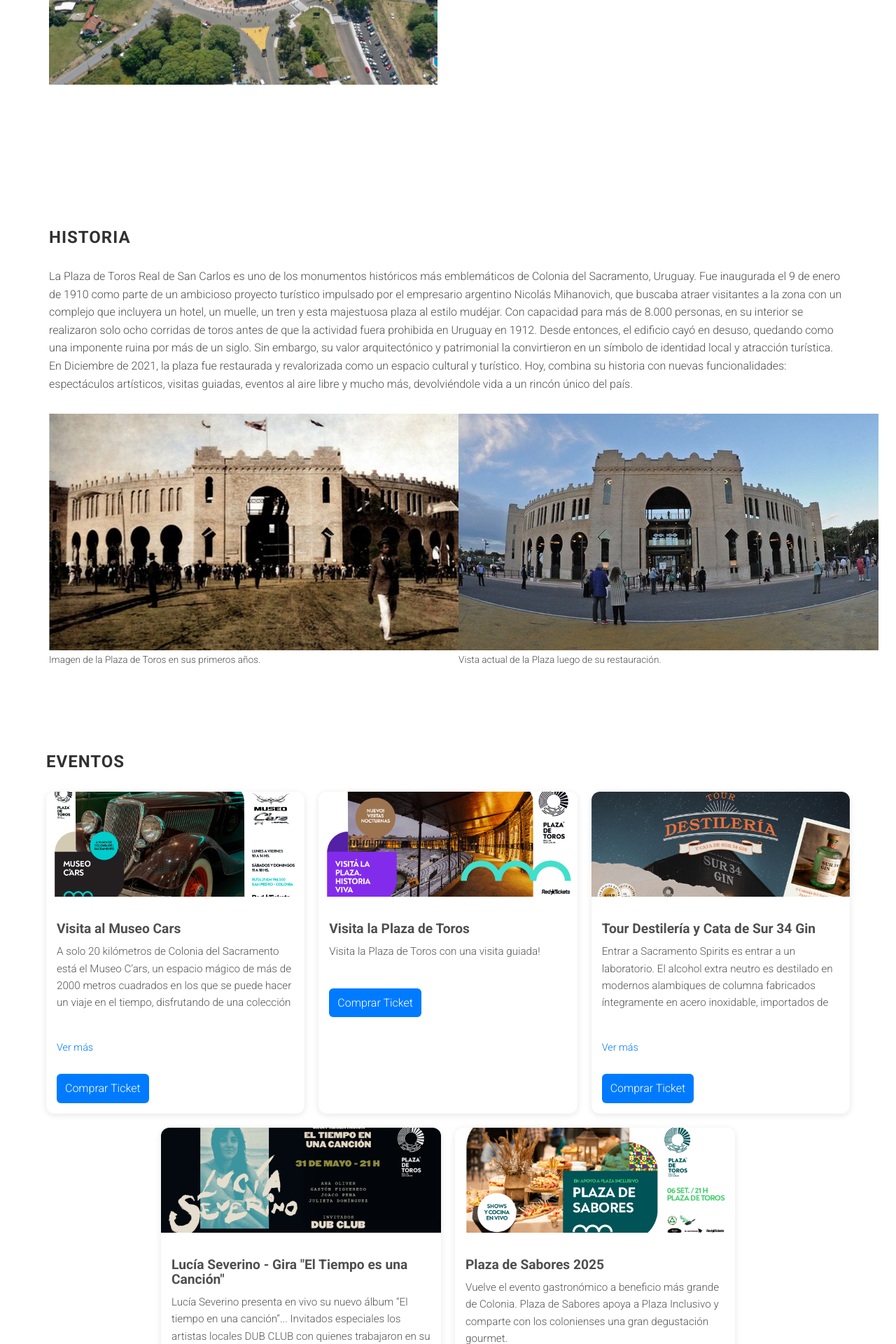
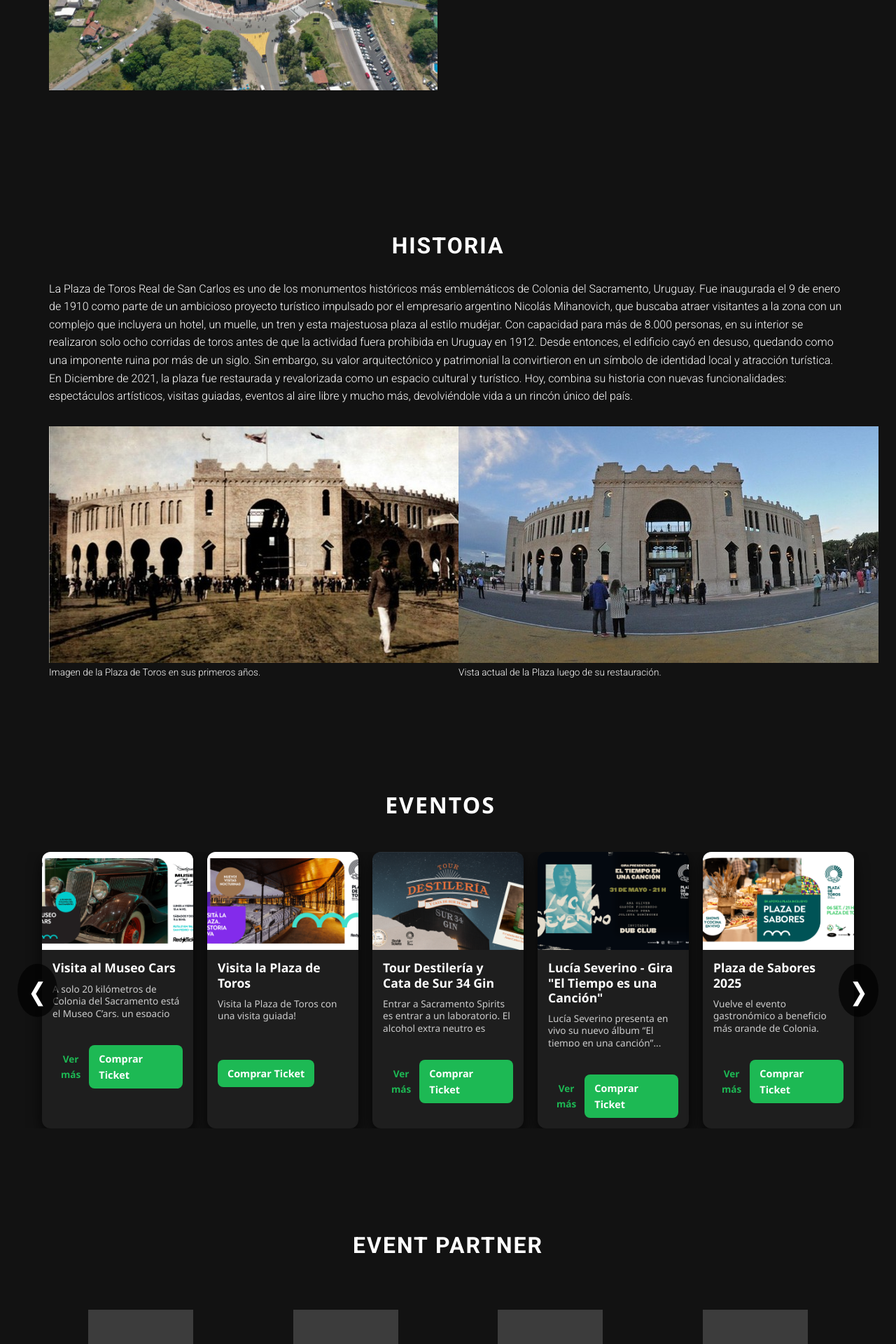
Before and after one commit to Citadin2025/demo-proyecto-plazatoros, a PHP site: page / in a window 1280 px wide. Shown: the part 1400-3320 px from the top of the page at 70% size. Run offline with PHP 8.4, Linux system fonts and the light colour scheme; some libraries are stand-ins or nearby versions; grey boxes are pictures that could not be loaded.

Commit message:
Seccion Eventos y Carrusel de las card terminado

```diff
--- a/assets/css/main.css
+++ b/assets/css/main.css
@@ -2,6 +2,7 @@
  * 1. Google Font
  */
 @import url(http://fonts.googleapis.com/css?family=Roboto:300,400,700);
+
 /*
  * 2.0 Global Style
  */
@@ -11,7 +12,8 @@ html {
 }
 
 body {
-  color: #4e4e4e;
+  overflow-x: hidden;
+  color: #fff;
   font-family: 'Roboto', sans-serif;
   font-size: 16px;
   font-weight: 300;
@@ -23,6 +25,7 @@ body {
 a {
   color: #000;
 }
+
 a:focus {
   outline: none;
 }
@@ -45,15 +48,20 @@ ul li {
   margin-bottom: 10px;
 }
 
-.custom-list-icon, .list-arrow-right {
+.custom-list-icon,
+.list-arrow-right {
   list-style-type: none;
   padding: 0;
 }
-.custom-list-icon li, .list-arrow-right li {
+
+.custom-list-icon li,
+.list-arrow-right li {
   position: relative;
   padding-left: 20px;
 }
-.custom-list-icon li::before, .list-arrow-right li::before {
+
+.custom-list-icon li::before,
+.list-arrow-right li::before {
   position: absolute;
   left: 0;
   color: #4e4e4e;
@@ -64,19 +72,24 @@ ul li {
   list-style-type: none;
   padding: 0;
 }
+
 .social-block li {
   display: inline-block;
 }
+
 .social-block li a {
   display: inline-block;
   height: 32px;
   width: 32px;
   color: #4e4e4e;
 }
+
 .social-block li a i {
   font-size: 1.5em;
 }
-.social-block li a:hover, .social-block li a:focus {
+
+.social-block li a:hover,
+.social-block li a:focus {
   color: #000;
 }
 
@@ -104,6 +117,7 @@ ul li {
   -webkit-transition-property: -webkit-transform;
   transition-property: transform;
 }
+
 .btn:hover {
   -webkit-transform: scale(0.9);
   -ms-transform: scale(0.9);
@@ -118,6 +132,7 @@ ul li {
   font-size: 16px;
   line-height: 1.6;
 }
+
 .form-control:focus {
   box-shadow: none;
   border-color: #ccc;
@@ -137,6 +152,7 @@ ul li {
 
 .section {
   padding: 70px 0;
+  background-color: #121212;
 }
 
 .section-title {
@@ -194,7 +210,9 @@ ul li {
   color: #000;
   background-color: #fff;
 }
-.btn-white:hover, .btn-white:focus {
+
+.btn-white:hover,
+.btn-white:focus {
   color: #000;
   background-color: #fff;
 }
@@ -203,7 +221,9 @@ ul li {
   color: #fff;
   background-color: #000;
 }
-.btn-black:hover, .btn-black:focus {
+
+.btn-black:hover,
+.btn-black:focus {
   color: #fff;
   background-color: #000;
 }
@@ -211,10 +231,15 @@ ul li {
 /*
  * 3.5 Helper Class: background
  */
-.bg-image, .bg-image-1, .bg-image-2 {
+.bg-image,
+.bg-image-1,
+.bg-image-2 {
   position: relative;
 }
-.bg-image::before, .bg-image-1::before, .bg-image-2::before {
+
+.bg-image::before,
+.bg-image-1::before,
+.bg-image-2::before {
   content: "";
   position: absolute;
   top: 0;
@@ -226,6 +251,7 @@ ul li {
 .bg-image-1 {
   background: url(../images/backgrounds/bg-1.jpg) no-repeat center center/cover;
 }
+
 .bg-image-1::before {
   background-color: rgba(0, 0, 0, 0.7);
 }
@@ -233,6 +259,7 @@ ul li {
 .bg-image-2 {
   background: url(../images/backgrounds/bg-2.jpg) no-repeat center bottom/cover;
 }
+
 .bg-image-2::before {
   background-color: rgba(0, 0, 0, 0.7);
 }
@@ -244,15 +271,17 @@ ul li {
 
   .section-title {
     width: 100%;
-  max-width: 1148px; /* o igual al ancho de la card-container */
+    max-width: 1148px;
+    /* o igual al ancho de la card-container */
     text-align: center;
-    color: #313131;
+    color: #fff;
     letter-spacing: 1px;
     margin: 0 0 60px;
     text-transform: uppercase;
     text-align: left;
   }
 }
+
 /*
  * 4.0 Navigation
  */
@@ -265,21 +294,26 @@ ul li {
   -webkit-transition: all 0.2s linear 0s;
   transition: all 0.2s linear 0s;
 }
+
 .navbar-custom .navbar-nav li {
   margin: 0;
 }
-.navbar-custom .navbar-nav > li > a {
+
+.navbar-custom .navbar-nav>li>a {
   color: #fff;
   text-transform: uppercase;
   font-size: 12px;
   font-weight: 400;
   border-bottom: 1px solid transparent;
 }
-.navbar-custom .navbar-nav > li > a:focus, .navbar-custom .navbar-nav > li > a:hover {
+
+.navbar-custom .navbar-nav>li>a:focus,
+.navbar-custom .navbar-nav>li>a:hover {
   background-color: transparent;
   border-color: rgba(255, 255, 255, 0.5);
 }
-.navbar-custom .navbar-nav > .active > a {
+
+.navbar-custom .navbar-nav>.active>a {
   border-color: rgba(255, 255, 255, 0.5);
 }
 
@@ -288,6 +322,7 @@ ul li {
   border-radius: 0;
   margin-top: 2px;
 }
+
 .navbar-toggle .icon-bar {
   background-color: #fff;
 }
@@ -304,6 +339,7 @@ ul li {
   margin-top: 0;
   margin-left: 10px;
 }
+
 .site-branding .logo {
   color: #fff;
   font-size: 14px;
@@ -312,7 +348,9 @@ ul li {
   letter-spacing: 3px;
   text-transform: uppercase;
 }
-.site-branding .logo:focus, .site-branding .logo:hover {
+
+.site-branding .logo:focus,
+.site-branding .logo:hover {
   text-decoration: none;
 }
 
@@ -328,6 +366,7 @@ ul li {
   background: url(../images/backgrounds/header.jpg) no-repeat center center/cover;
   display: table;
 }
+
 .site-header::before {
   content: "";
   position: absolute;
@@ -337,6 +376,7 @@ ul li {
   left: 0;
   background-color: rgba(0, 0, 0, 0.5);
 }
+
 .site-header .intro {
   color: #fff;
   position: relative;
@@ -349,15 +389,18 @@ ul li {
   vertical-align: middle;
   height: 100vh;
 }
+
 .site-header .intro h2 {
   margin-top: 0px;
   font-size: 25px;
   font-weight: 300;
 }
+
 .site-header .intro h1 {
   margin-top: 0px;
   font-size: 30px;
 }
+
 .site-header .intro p {
   font-size: 20px;
   margin-bottom: 10px;
@@ -375,6 +418,7 @@ ul li {
     margin-left: 0;
   }
 }
+
 /*
  * 6.0 Section
  */
@@ -384,6 +428,7 @@ ul li {
 .about .section-title {
   margin: 0 0 25px;
 }
+
 .about figure {
   margin-bottom: 25px;
 }
@@ -395,6 +440,7 @@ ul li {
   color: #fff;
   font-size: 3em;
 }
+
 .facts h3 {
   color: #fff;
   text-align: center;
@@ -410,13 +456,16 @@ ul li {
   text-transform: uppercase;
   margin: 25px 0;
 }
+
 .speaker h4 {
   margin-top: 15px;
   margin-bottom: 5px;
 }
+
 .speaker p {
   margin-bottom: 5px;
 }
+
 .speaker img:hover {
   opacity: .7;
 }
@@ -443,6 +492,7 @@ ul li {
   padding: 50px 0;
   margin: 25px 0 0;
 }
+
 .schedule-box::before {
   content: '';
   position: absolute;
@@ -457,8 +507,9 @@ ul li {
  * 6.7 Section: Schedule
  */
 .partner {
-  background-color: #f8f8f8;
+  background-color: #121212;
 }
+
 .partner .partner-box {
   display: block;
   opacity: 0.3;
@@ -468,30 +519,39 @@ ul li {
   -webkit-transition: 0.5s all linear;
   transition: 0.5s all linear;
 }
+
 .partner .partner-box:hover {
   opacity: 1;
 }
+
 .partner .partner-box-1 {
   background: url(../images/partner/partner-1.png) no-repeat center center/contain;
 }
+
 .partner .partner-box-2 {
   background: url(../images/partner/partner-2.png) no-repeat center center/contain;
 }
+
 .partner .partner-box-3 {
   background: url(../images/partner/partner-3.png) no-repeat center center/contain;
 }
+
 .partner .partner-box-4 {
   background: url(../images/partner/partner-4.png) no-repeat center center/contain;
 }
+
 .partner .partner-box-5 {
   background: url(../images/partner/partner-5.png) no-repeat center center/contain;
 }
+
 .partner .partner-box-6 {
   background: url(../images/partner/partner-6.png) no-repeat center center/contain;
 }
+
 .partner .partner-box-7 {
   background: url(../images/partner/partner-7.png) no-repeat center center/contain;
 }
+
 .partner .partner-box-8 {
   background: url(../images/partner/partner-8.png) no-repeat center center/contain;
 }
@@ -502,6 +562,7 @@ ul li {
 .faq .panel-heading {
   cursor: pointer;
 }
+
 .faq .faq-toggle.collapsed::before {
   font-family: "Ionicons";
   content: "\f218";
@@ -510,23 +571,27 @@ ul li {
   position: absolute;
   left: 15px;
 }
+
 .faq .faq-toggle::before {
   position: absolute;
   left: 15px;
   font-family: "Ionicons";
   content: "\f209";
 }
-.faq .panel-group .panel + .panel {
+
+.faq .panel-group .panel+.panel {
   margin-top: 15px;
 }
-.faq .panel-default > .panel-heading {
+
+.faq .panel-default>.panel-heading {
   color: #FFF;
   background-color: #000000;
   border-color: #000;
   border-radius: 0;
   padding: 0;
 }
-.faq .panel-default > .panel-heading a {
+
+.faq .panel-default>.panel-heading a {
   position: relative;
   display: block;
   text-decoration: none;
@@ -541,6 +606,7 @@ ul li {
   padding: 0;
   margin: 0;
 }
+
 .grid::after {
   content: '';
   display: block;
@@ -572,6 +638,7 @@ ul li {
     margin-bottom: 0;
   }
 }
+
 @media (min-width: 992px) {
   .schedule-box {
     margin: 0;
@@ -585,6 +652,7 @@ ul li {
     width: 25%;
   }
 }
+
 /*
  * 7.0 Site-footer
  */
@@ -594,116 +662,224 @@ ul li {
   text-align: center;
   padding: 30px 0;
 }
+
 .site-footer .site-info {
   font-weight: 400;
   margin-bottom: 10px;
 }
+
 .site-footer .site-info a {
   color: #fff;
 }
+
 .site-footer .social-block li a {
   color: #fff;
 }
-.site-footer .social-block li a:hover, .site-footer .social-block li a:focus {
+
+.site-footer .social-block li a:hover,
+.site-footer .social-block li a:focus {
   opacity: 0.8;
 }
 
-.card-container {
-  width: 100%;
-  max-width: 1148px;
-  display: flex;
-  flex-wrap: wrap;
-  justify-content: center;
-  gap: 20px;
+/* Estilos base para eventos */
+.section_events {
+  background: #121212;
+  color: #fff;
+  padding: 40px 20px;
+  font-family: 'Segoe UI', Tahoma, Geneva, Verdana, sans-serif;
 }
 
+.section-title {
+  font-size: 2rem;
+  text-align: center;
+  margin-bottom: 30px;
+  letter-spacing: 2px;
+}
+
+/* Carrusel - Contenedor General */
+.carousel-wrapper {
+  position: relative;
+  width: 100%;
+  overflow-x: hidden; /* solo oculta lo horizontal */
+  overflow-y: visible; /* deja que crezca hacia arriba o abajo */
+  padding: 20px 0;
+}
+
+/* Contenedor de Tarjetas */
+.card-container {
+  position: relative;
+  display: flex;
+  overflow-x: auto;
+  gap: 20px;
+  scroll-behavior: smooth;
+  padding: 0 40px;
+  scroll-snap-type: x mandatory;
+}
+
+.card-container::-webkit-scrollbar {
+  height: 10px;
+}
+
+.card-container::-webkit-scrollbar-thumb {
+  background: #555;
+  border-radius: 5px;
+}
+
+.card-container::-webkit-scrollbar-track {
+  background: #222;
+}
+
+/* Tarjetas */
 .card {
-  flex: 1 1 300px;
-  max-width: 400px;
-  max-height: none;
-  background: #fff;
+  flex: 0 0 calc((100% / 5) - 16px);
+  background: #1e1e1e;
   border-radius: 12px;
-  box-shadow: 0 2px 10px rgba(0, 0, 0, 0.1);
-  box-sizing: border-box;
-  overflow: hidden;
-  transition: transform 0.2s;
+  box-shadow: 0 8px 20px rgba(0, 0, 0, 0.7);
+  scroll-snap-align: start;
+  display: flex;
+  flex-direction: column;
+  transition: transform 0.3s ease;
+  cursor: auto;
+  position: relative;
+  color: white;
+  z-index: 1;
 }
 
 .card:hover {
-  transform: translateY(-5px);
+  transform: scale(1.05);
+  box-shadow: 0 12px 30px rgba(255, 255, 255, 0.3);
+  z-index: 1;
 }
 
 .card img {
   width: 100%;
-  height: 150px;
+  height: 140px;
   object-fit: cover;
+  border-radius: 12px 12px 0 0;
 }
 
+/* Contenido de la Tarjeta */
 .card-content {
   padding: 15px;
+  display: flex;
+  flex-direction: column;
+  flex-grow: 1;
 }
 
 .card-title {
-  font-size: 1.2em;
-  margin-bottom: 10px;
+  margin: 0 0 10px;
+  font-size: 1.1rem;
+  font-weight: 700;
+  line-height: 1.2;
 }
 
 .card-text {
-  font-size: 0.95em;
-  color: #555;
-  max-height: 100px;
+  font-size: 0.85rem;
+  line-height: 1.3;
+  color: #ccc;
+  flex-grow: 1;
+  max-height: 3.6em;
   overflow: hidden;
-  position: relative;
-  transition: max-height 0.5s ease;
+  transition: max-height 0.3s ease;
 }
 
 .card-text.expanded {
-  max-height: 1000px;
+  max-height: 100vh;
+}
+
+/* Acciones dentro de la tarjeta */
+.card-actions {
+  margin-top: 10px;
+  display: flex;
+  justify-content: space-between;
+  align-items: center;
 }
 
 .read-more {
-  display: inline-block;
-  margin-top: 8px;
-  margin-bottom: 10px;
-  color: #007bff;
-  cursor: pointer;
-  font-size: 0.9em;
   background: none;
   border: none;
+  color: #1db954;
+  font-weight: 600;
+  font-size: 0.85rem;
+  cursor: pointer;
   padding: 0;
-  transition: color 0.3s;
 }
 
 .read-more:hover {
-  color: #0056b3;
+  text-decoration: underline;
 }
 
 .card-button {
-  display: inline-block;
-  margin-top: 10px;
-  padding: 8px 12px;
-  background: #007bff;
+  background: #1db954;
   color: #fff;
+  padding: 8px 14px;
+  border-radius: 8px;
   text-decoration: none;
-  border-radius: 6px;
-  transition: background 0.2s;
+  font-weight: 700;
+  font-size: 0.9rem;
+  transition: background 0.3s ease;
+  border: none;
+  cursor: pointer;
 }
 
 .card-button:hover {
-  background: #0056b3;
+  background: #17a544;
 }
 
-.card-actions {
-  display: flex;
-  flex-direction: column;
-  align-items: flex-start;
-  gap: 6px; /* Espacio entre los botones */
-  margin-top: 8px;
+/* Botones de navegación del carrusel */
+#prevBtn,
+#nextBtn {
+  position: absolute;
+  top: 50%;
+  transform: translateY(-50%);
+  background: rgba(0, 0, 0, 0.7);
+  border: none;
+  color: white;
+  font-size: 2.2rem;
+  padding: 10px 15px;
+  cursor: pointer;
+  border-radius: 50%;
+  z-index: 20;
+  transition: background 0.3s ease;
+  user-select: none;
 }
 
+#prevBtn:hover,
+#nextBtn:hover {
+  background: #1db954;
+}
 
-#events {
-  display: flex;
-  flex-direction: column;
-  align-items: center;
+#prevBtn {
+  left: 5px;
 }
+
+#nextBtn {
+  right: 5px;
+}
+
+/* Responsive */
+@media (max-width: 1100px) {
+  .card {
+    flex: 0 0 calc((100% / 3) - 14px);
+  }
+}
+
+@media (max-width: 768px) {
+  .card {
+    flex: 0 0 calc((100% / 2) - 14px);
+  }
+
+  #prevBtn,
+  #nextBtn {
+    font-size: 1.6rem;
+    padding: 8px 12px;
+  }
+}
+
+@media (max-width: 480px) {
+  .card {
+    flex: 0 0 90%;
+  }
+}
+
+::-webkit-scrollbar {display: none;}
--- a/index.html
+++ b/index.html
@@ -15,6 +15,7 @@
     <link rel="stylesheet" href="bower_components/bootstrap/dist/css/bootstrap.min.css">
     <link rel="stylesheet" href="bower_components/ionicons/css/ionicons.min.css">
     <link rel="stylesheet" href="assets/css/main.css">
+    <script src="script.js" defer></script>
 </head>
 
 <body data-spy="scroll" data-target="#site-nav">
@@ -52,7 +53,8 @@
                     <li><a data-scroll href="#about">Introducción</a></li>
                     <li><a data-scroll href="#history">Historia</a></li>
                     <li><a data-scroll href="#events">Eventos</a></li>
-                    <li><a data-scroll href="#facilites">Instalaciónes</a></li>
+                    <li><a data-scroll href="#facilities">Instalaciónes</a></li>
+                    <li><a data-scroll href="#gastronomy">Gastronomía</a></li>
                     <li><a data-scroll href="#gallery">Galeria</a></li>
                     <li><a data-scroll href="#contacts">Contactos</a></li>
 
@@ -165,18 +167,31 @@
 
     <!-- EVENTOS -->
     <section id="events" class="section_events">
+        <!-- Título centrado -->
+        <div class="container">
+            <div class="row">
+                <div class="col-12 text-center">
                     <h3 class="section-title">Eventos</h3>
+                </div>
+            </div>
+        </div>
+
+        <!-- Carrusel con flechas -->
+        <div class="carousel-wrapper">
+            <button id="prevBtn" class="carousel-btn prev-btn" aria-label="Anterior">&#10094;</button>
             <div class="card-container">
 
                 <!-- Event 1 -->
                 <div class="card">
-                <img src="/demo-proyecto-plazatoros/assets/images/events/Evento Cars.png" alt="Visita al Museo Cars" />
+                    <img src="/demo-proyecto-plazatoros/assets/images/events/Evento Cars.png"
+                        alt="Visita al Museo Cars" />
                     <div class="card-content">
                         <h3 class="card-title">Visita al Museo Cars</h3>
                         <p class="card-text">
-                        A solo 20 kilómetros de Colonia del Sacramento está el Museo C’ars, un espacio mágico de más de
-                        2000 metros cuadrados en los que se puede hacer un viaje en el tiempo, disfrutando de una
-                        colección única de autos clásicos y comercios de época, como una barbería, una farmacia y una
+                            A solo 20 kilómetros de Colonia del Sacramento está el Museo C’ars, un espacio mágico de más
+                            de 2000 metros cuadrados en los que se puede hacer un viaje en el tiempo, disfrutando de una
+                            colección única de autos clásicos y comercios de época, como una barbería, una farmacia y
+                            una
                             estación de servicio, entre otros.
                         </p>
                         <div class="card-actions">
@@ -209,9 +224,11 @@
                     <div class="card-content">
                         <h3 class="card-title">Tour Destilería y Cata de Sur 34 Gin</h3>
                         <p class="card-text">
-                        Entrar a Sacramento Spirits es entrar a un laboratorio. El alcohol extra neutro es destilado en
+                            Entrar a Sacramento Spirits es entrar a un laboratorio. El alcohol extra neutro es destilado
+                            en
                             modernos alambiques de columna fabricados íntegramente en acero inoxidable, importados de
-                        Holanda. En la destilería se produce Sur 34, un gin artesanal premium 100% uruguayo, elaborado
+                            Holanda. En la destilería se produce Sur 34, un gin artesanal premium 100% uruguayo,
+                            elaborado
                             con pasión y orgullo en Colonia del Sacramento...
                         </p>
                         <div class="card-actions">
@@ -230,7 +247,8 @@
                         <h3 class="card-title">Lucía Severino - Gira "El Tiempo es una Canción"</h3>
                         <p class="card-text">
                             Lucía Severino presenta en vivo su nuevo álbum “El tiempo en una canción”... Invitados
-                        especiales los artistas locales DUB CLUB con quienes trabajaron en su reciente lanzamiento Río
+                            especiales los artistas locales DUB CLUB con quienes trabajaron en su reciente lanzamiento
+                            Río
                             Prendido Remix tema que integra el álbum.
                         </p>
                         <div class="card-actions">
@@ -243,12 +261,14 @@
 
                 <!-- Event 5 -->
                 <div class="card">
-                <img src="assets\images\events\Plaza de Sabores 2025.jpg"
+                    <img src="/demo-proyecto-plazatoros/assets/images/events/Plaza de Sabores 2025.jpg"
                         alt="Plaza de Sabores 2025" />
                     <div class="card-content">
                         <h3 class="card-title">Plaza de Sabores 2025</h3>
                         <p class="card-text">
-                        Vuelve el evento gastronómico a beneficio más grande de Colonia. Plaza de Sabores apoya a Plaza Inclusivo y comparte con los colonienses una gran degustación gourmet.
+                            Vuelve el evento gastronómico a beneficio más grande de Colonia. Plaza de Sabores apoya a
+                            Plaza
+                            Inclusivo y comparte con los colonienses una gran degustación gourmet.
                         </p>
                         <div class="card-actions">
                             <button class="read-more">Ver más</button>
@@ -257,26 +277,12 @@
                         </div>
                     </div>
                 </div>
+
+            </div>
+            <button id="nextBtn" class="carousel-btn next-btn" aria-label="Siguiente">&#10095;</button>
         </div>
     </section>
 
-
-    <!-- JavaScript para el efecto "Ver más" en EVENTOS -->
-    <script>
-        document.querySelectorAll('.card').forEach(card => {
-            const text = card.querySelector('.card-text');
-            const btn = card.querySelector('.read-more');
-
-            if (text.scrollHeight <= 100) {
-                btn.style.display = 'none';
-            }
-
-            btn.addEventListener('click', () => {
-                text.classList.toggle('expanded');
-                btn.textContent = text.classList.contains('expanded') ? 'Ver menos' : 'Ver más';
-            });
-        });
-    </script>
 
 
     <!-- GASTRONOMÍA -->
@@ -479,8 +485,12 @@
                 </div>
                 <div class="col-sm-9">
                     <iframe
-                        src="https://www.google.com/maps/embed?pb=!1m18!1m12!1m3!1d96706.50013548559!2d-78.9870674333782!3d40.76030630398601!2m3!1f0!2f0!3f0!3m2!1i1024!2i768!4f13.1!3m3!1m2!1s0x54eab584e432360b%3A0x1c3bb99243deb742!2sUnited+States!5e0!3m2!1sen!2sbd!4v1436299406518"
-                        width="100%" height="450" frameborder="0" style="border:0" allowfullscreen></iframe>
+                        src="https://www.google.com/maps/embed?pb=!1m18!1m12!1m3!1d52649.852391891975!2d-57.89859454204318!3d-34.43651360799682!2m3!1f0!2f0!3f0!3m2!1i1024!2i768!4f13.1!3m3!1m2!1s0x95a312d0b33bb5ff%3A0x70ccaa876da3e19b!2sPlaza%20de%20Toros%20Real%20de%20San%20Carlos!5e0!3m2!1ses!2suy!4v1748812437499!5m2!1ses!2suy"
+                        width="100%" height="450" style="border:0;" allowfullscreen="" loading="lazy"
+                        referrerpolicy="no-referrer-when-downgrade">
+                    </iframe>
+
+
                 </div>
             </div>
         </div>
```
Also changed, not shown: script.js (added, +35 -0 lines). Lines whose indentation alone changed are shown as unchanged.
